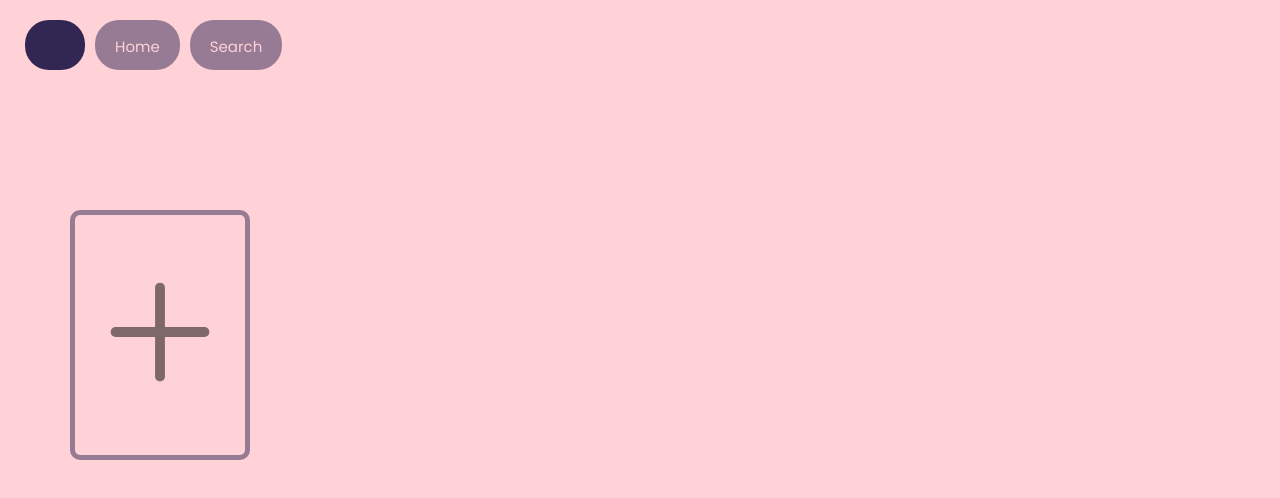
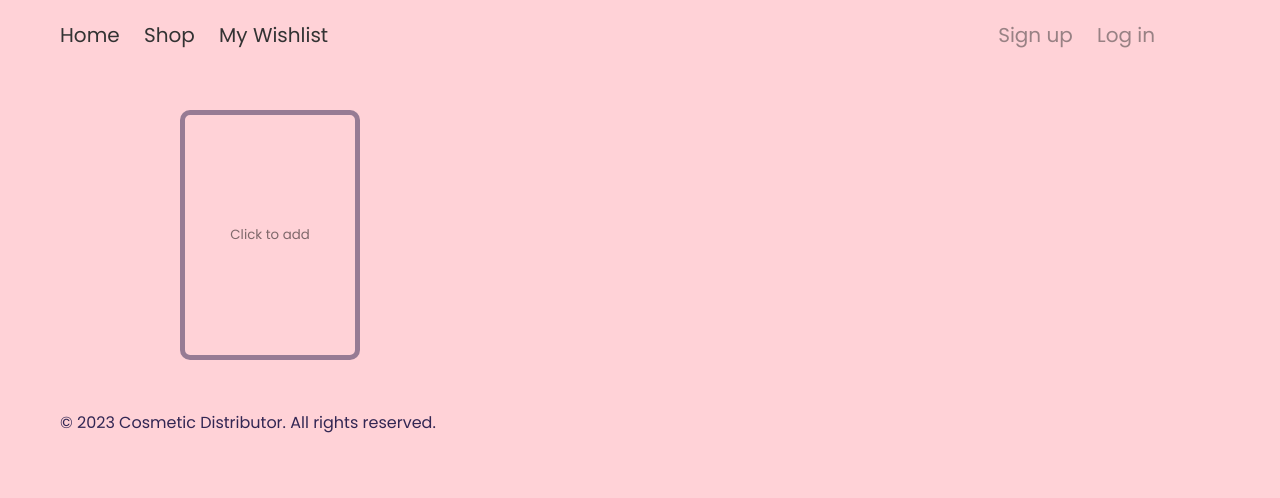
Before and after one commit to ttduongdo/to-buy, a plain HTML site: page index.html in a window 1280 px wide. Drawn offline with Linux system fonts and the light colour scheme.

Commit message:
desgin update

```diff
--- a/index.html
+++ b/index.html
@@ -12,30 +12,23 @@
 <body>
     <header class="header">
         <div class="container">
-            <div class="logo"></div>
-            <div class="button">Home</div>
-            <div class="button">Search</div>
+            <!-- <div class="logo">
+                <img src="logo.png" alt="Cosmetic Distributor Logo">
+            </div> -->
+            <nav class="navigation">
+                <a href="#" class="nav-link">Home</a>
+                <a href="#" class="nav-link">Shop</a>
+                <a href="#" class="nav-link">My Wishlist</a>
+            </nav>
+            <div class="user">
+                <button class="signin button">Sign up</button>
+                <button class="signin button">Log in</button>
+            </div>
         </div>
     </header>
 
     <main class="maincontainer">
-        <button class="add button">
-            <!-- <svg enable-background="new 0 0 50 50" height="50px" id="Layer_1" version="1.1" viewBox="0 0 50 50" width="50px" xml:space="preserve" xmlns="http://www.w3.org/2000/svg" xmlns:xlink="http://www.w3.org/1999/xlink">
-                <rect fill="none" height="50" width="50"/>
-                <line fill="none" stroke="#000000" stroke-miterlimit="10" stroke-width="4" x1="9" x2="41" y1="25" y2="25"/>
-                <line fill="none" stroke="#000000" stroke-miterlimit="10" stroke-width="4" x1="25" x2="25" y1="9" y2="41"/>
-              </svg> -->
-            <svg viewBox="0 0 32 32" xmlns="http://www.w3.org/2000/svg">
-                <defs>
-                    <style>.cls-1{fill:none;stroke:#000;stroke-linecap:round;stroke-linejoin:round;stroke-width:2px;}</style>
-                </defs>
-                <title/>
-                <g id="plus">
-                    <line class="cls-1" x1="16" x2="16" y1="7" y2="25"/>
-                    <line class="cls-1" x1="7" x2="25" y1="16" y2="16"/>
-                </g>
-            </svg>
-        </button>
+        <button class="add button">Click to add</button>
 
         <dialog id="dialog" >
             <form id="form">
@@ -76,7 +69,11 @@
 
     </main>
 
-    <footer></footer>
+    <footer class="footer">
+        <div class="container">
+            <p>&copy; 2023 Cosmetic Distributor. All rights reserved.</p>
+        </div>
+    </footer>
 
 
     <script src="script.js"></script>
--- a/style.css
+++ b/style.css
@@ -2,6 +2,7 @@ html {
     box-sizing: border-box;
     --light: #FFD2D7;
     --dark: #322653;
+    --second: #ff5555;
     --title-font: 'Poppins', helvetica;
     --primary-font: 'Poppins', helvetica;
   }
@@ -9,63 +10,96 @@ html {
 *,
 *::before,
 *::after {
-box-sizing: inherit;
+    box-sizing: inherit;
 }
+
+/* General Styles */
 
 * {
     background-color: var(--light);
 
     font-family: var(--primary-font);
+
+    margin: 0;
+    padding: 0;
+    box-sizing: border-box;
 }
 
 body {
+    font-family: var(--primary-font);
     margin: 0px auto;
     max-width: 1300px;
     height: auto;
     display: block;
+    background-color: var(--light);
+    color: #333;
 }
 
+/* Header Styles */
 .header {
     margin: 0 auto;
-    padding: 20px;
+    padding: 20px 0;
 }
 
 
 .container {
-    margin: 0 30;
     display: flex;
+    max-width: 1200px;
+    margin: 0 auto;
+    padding: 0 20px;
+    flex-direction: row;
+}
+
+
+.nav-link {
+    font-family: var(--title-font, serif);
+    font-weight: 400;
+    font-size: 20px;
+    text-decoration: none;
+    color: #333;
+    margin-right: 20px;
+    transition: color 0.3s;
+}
+
+.nav-link:hover {
+    color: #ff5555;
+}
+
+.user {
+    margin-left: 650px;
+
+}
+
+.signin {
+    font-family: var(--title-font);
+    font-size: 20px;
+    font-weight: 400;
+    border: none;
+    color: #333;
+    text-decoration: none;
+    margin-right: 20px;
+
+}
+/* Main Container Styles */
+
+.maincontainer {
+    display: flex;
+    flex-direction: row;
+    flex-wrap: wrap;
+    align-items: center;
+    padding: 20px;
+    max-width: 1000px;
+    margin: 0 auto;
 }
 
 .button {
     opacity: 0.5;
-    transition: 0.4s;
+    transition: 0.3s;
     cursor: pointer;
 }
+
 .button:hover {
     opacity: 1;
-}
-
-.container > div {
-    font-family: var(--title-font, serif);
-    font-weight: 400;
-    font-size: 15px;
-    text-align: center;
-    justify-content: center;
-    align-items: center;
-    color: var(--light);
-    text-decoration: none;
-    height: 50px;
-    min-width: 60px;
-    padding: 15px 20px;
-    white-space: nowrap;
-    margin: 0 5px;
-    border-radius: 24px;
-    background-color: var(--dark);
-}
-
-.maincontainer {
-    margin: 100px 50px;
-    display: flex;
 }
 
 .add {
@@ -74,42 +108,41 @@ body {
     width: 180px;
     height: 250px;
     margin: 20px;
+    margin-right: 30px;
 }
 
-.plusone {
-    background-color: var(--light);
-    height: 20px;
-    width: 10px;
-}
+/* Dialog Styles */
+
 dialog {
     height: 350px;
     width: 400px;
     border-radius: 24px;
-
+    margin: auto;
 }
 
-#form {
+form {
     flex-direction: column;
     align-items: left;
     padding: 20px;
+    padding-left: 50px;
     color: var(--dark);
     font-size: 20px;
 }
 
-#form > div {
-    margin: 13px auto;
+form > div {
+    margin: 20px auto;
 }
 
-#form > div > label {
+form > div > label {
     font-size: 15px;
     margin-bottom: 5px;
 }
 
-#form > div.button {
+form > div.button {
     align-items: center;
 }
 
-#form button {
+form button {
     padding: 10px 20px;
     width: 130px;
     margin: 0 auto;
@@ -122,9 +155,24 @@ dialog {
 }
 
 .box {
+    background-color: var(--dark);
     color: var(--light);
     font-size: 15px;
     align-content: left;
     padding: 15px;
+    border-radius: 10px;
+    width: 180px;
+    height: 250px;
+    margin: 20px;
+    margin-right: 30px;
 
 }
+
+
+/* Footer Styles */
+.footer {
+    color: var(--dark);
+    padding: 10px 0;
+    text-align: center;
+
+}
```
